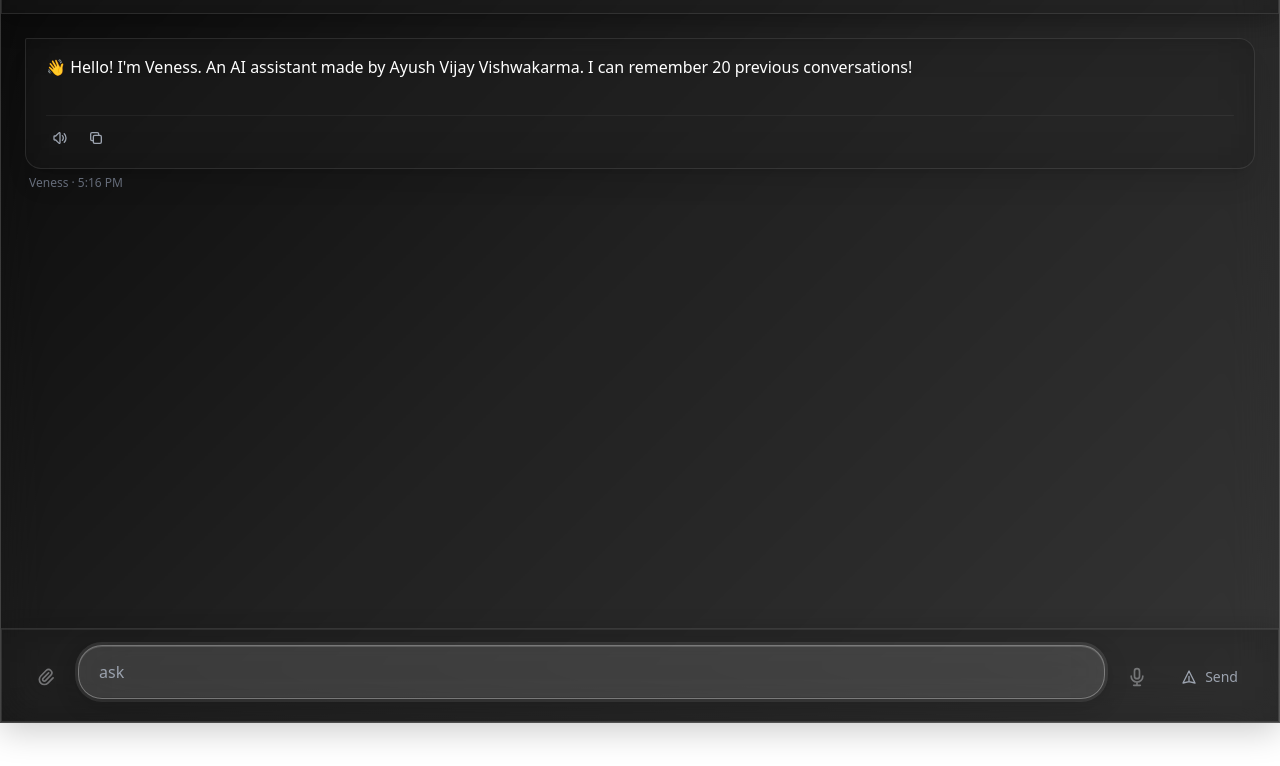
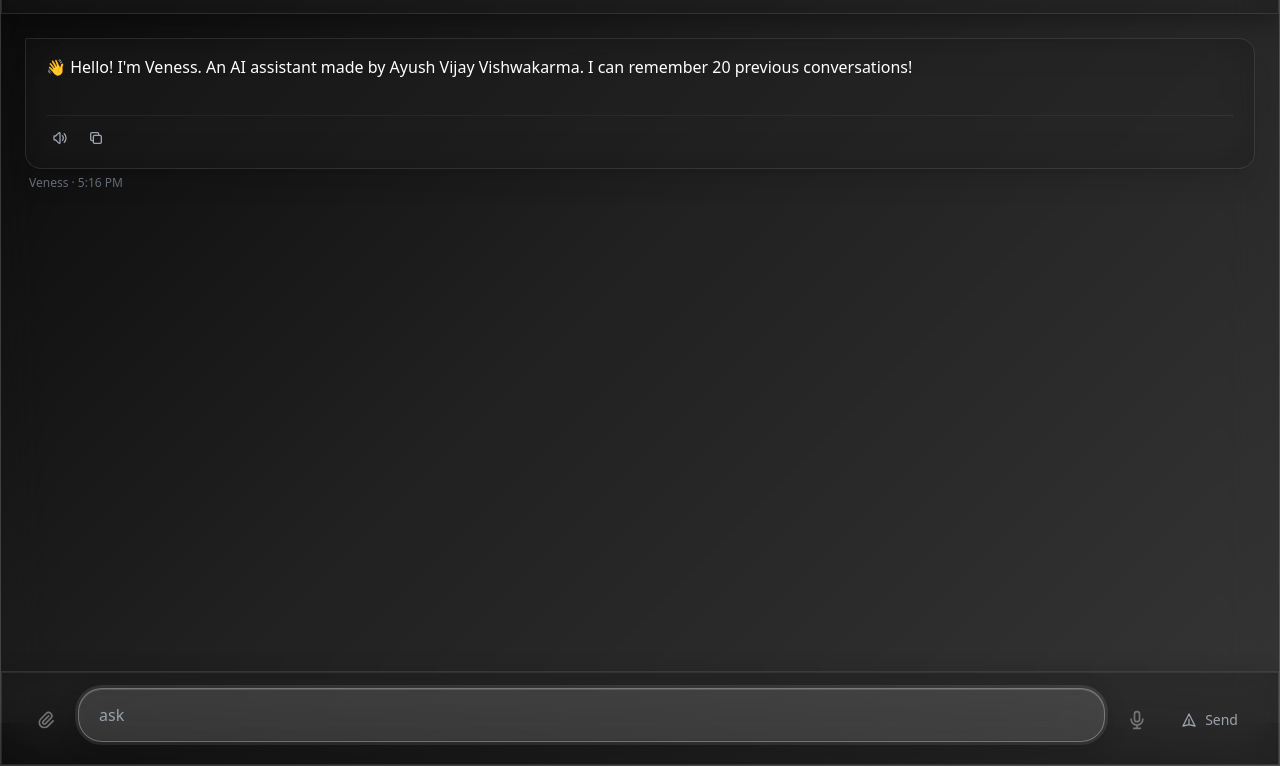
Before and after one commit to Ayush9324/veness, a website: page public/index.html in a window 1280 px wide. Shown: the part 77-843 px from the top of the page. Before the commit the page ends 800 px from the top, so only its background shows below. Drawn offline with nearby package versions, Linux system fonts and the light colour scheme.

Commit message:
Update index.html

```diff
--- a/public/index.html
+++ b/public/index.html
@@ -22,7 +22,7 @@
   <link rel="stylesheet" href="https://cdnjs.cloudflare.com/ajax/libs/highlight.js/11.9.0/styles/atom-one-dark.min.css">
   <script src="https://cdnjs.cloudflare.com/ajax/libs/highlight.js/11.9.0/highlight.min.js"></script>
 </head>
-<body class="h-[100dvh] overflow-hidden">
+<body class="h-full overflow-hidden">
 
   <!-- ========== MAIN CHAT CONTAINER ========== -->
   <div class="w-full h-full flex flex-col glass overflow-hidden">
```
